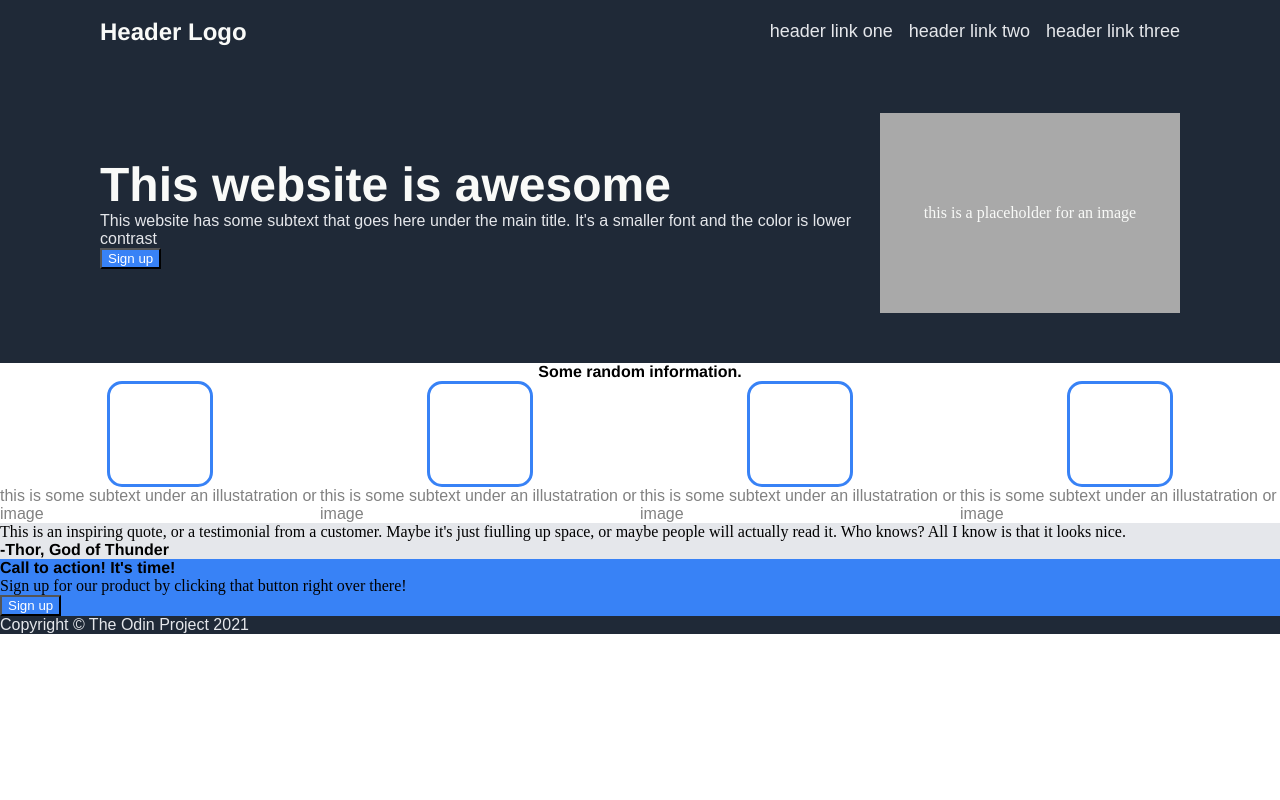
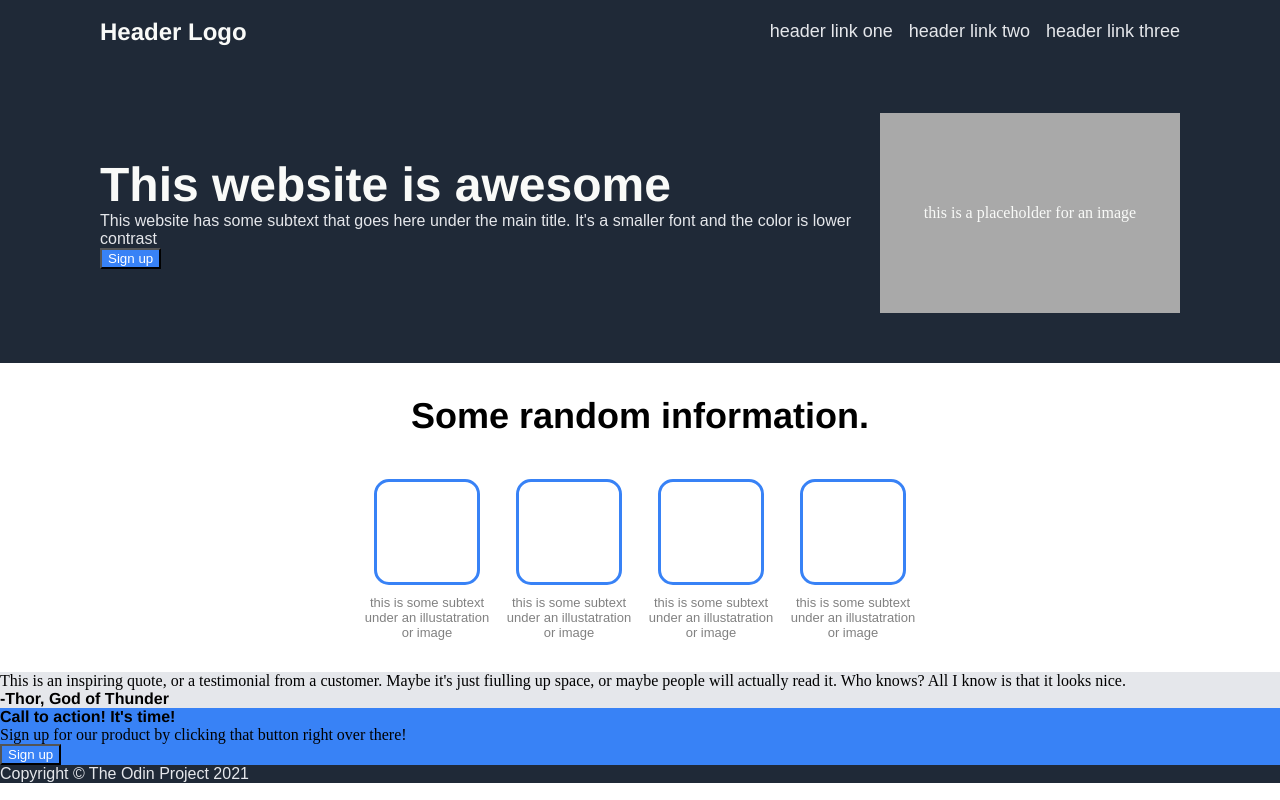
Before and after one commit to joshuarymer/odin-landing-page, a plain HTML site: page index.html in a window 1280 px wide. Drawn offline with Linux system fonts and the light colour scheme.

Commit message:
Further imageboard flex arrangement

```diff
--- a/styles.css
+++ b/styles.css
@@ -56,13 +56,19 @@ button {
 
 .imageboard {
     background-color: white;
+    padding: 16px;
     display: flex;
     flex-direction: column;
     align-items: center;
 }
 
 .image-set {
+    height: auto;
+    width: 100px;
+    padding: 16px;
     display: flex;
+    justify-content: center;
+    gap: 16px;
 
 }
 
@@ -75,6 +81,7 @@ button {
 .blank {
     width: 100px;
     height: 100px;
+    margin: 10px;
     border: 3px solid #3882f6;
     border-radius: 15px;
 }
@@ -100,6 +107,8 @@ button {
 .im-txt {
     color: rgb(129, 129, 129);
     font-family: Arial, Helvetica, sans-serif;
+    font-size: 13px;
+    text-align: center;
 }
 
 #logo {
@@ -109,3 +118,8 @@ button {
 #hero-header {
     font-size: 48px;
 }
+
+#im-header {
+    font-size: 36px;
+    margin: 16px;
+}
```
